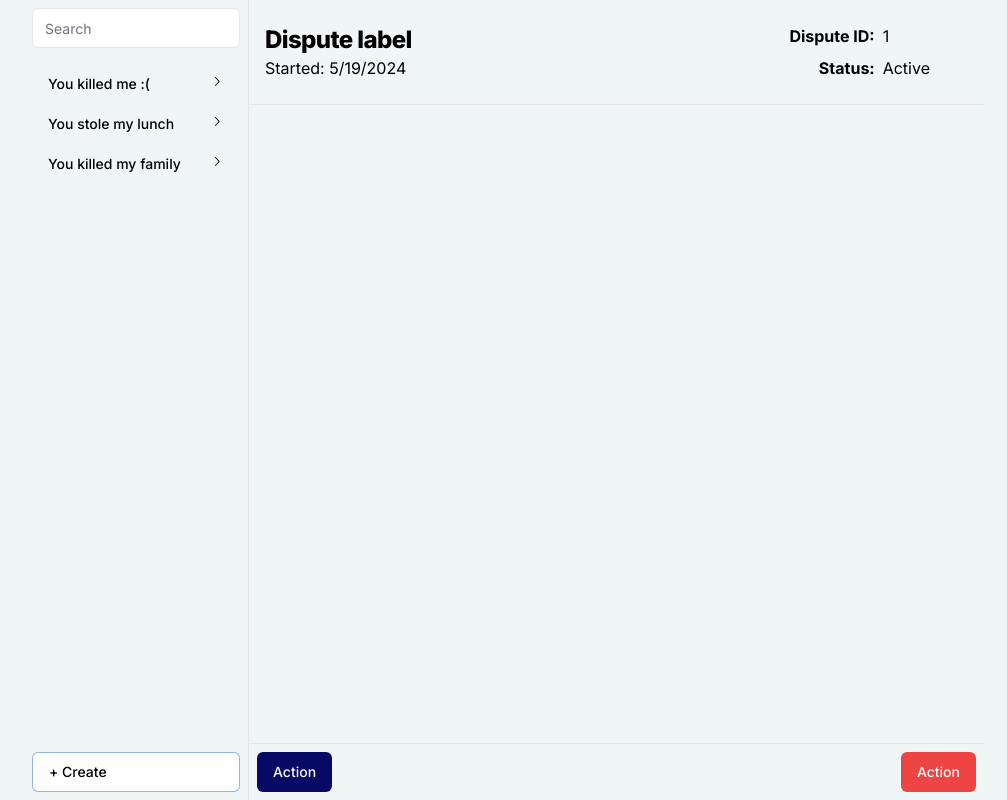
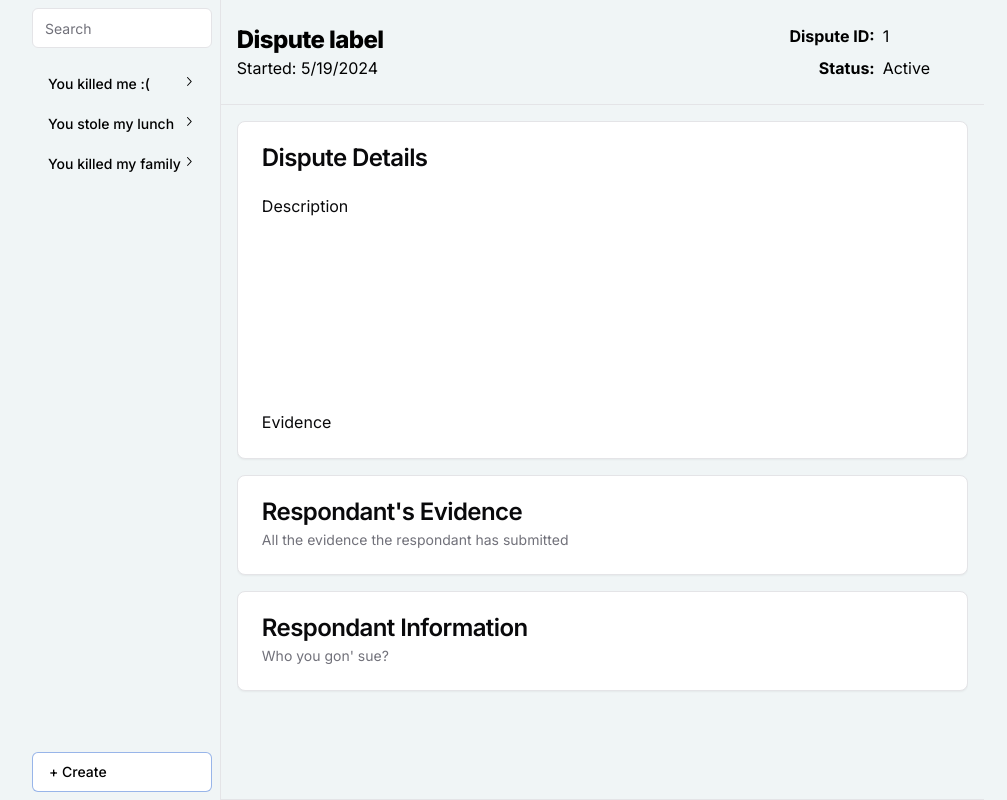
Before and after one commit to COS301-SE-2024/Dispute-Resolution-Engine, a Next.js app in the folder frontend/: page /disputes/1 in a window 1280 px wide. Shown: the whole page, without its empty margins (136-1143 px from the left). Built offline with nearby package versions, Linux system fonts and the light colour scheme.

Commit message:
feat: Add demo content for dispute page

```diff
--- a/frontend/package.json
+++ b/frontend/package.json
@@ -14,6 +14,7 @@
     "@hookform/resolvers": "^3.4.2",
     "@radix-ui/react-icons": "^1.3.0",
     "@radix-ui/react-label": "^2.0.2",
+    "@radix-ui/react-scroll-area": "^1.0.5",
     "@radix-ui/react-separator": "^1.0.3",
     "@radix-ui/react-slot": "^1.0.2",
     "@radix-ui/react-tabs": "^1.0.4",
--- a/frontend/src/app/disputes/[id]/page.tsx
+++ b/frontend/src/app/disputes/[id]/page.tsx
@@ -1,4 +1,6 @@
 import { Button } from "@/components/ui/button";
+import { Card, CardContent, CardDescription, CardHeader, CardTitle } from "@/components/ui/card";
+import { ScrollArea } from "@/components/ui/scroll-area";
 import { Separator } from "@/components/ui/separator";
 import { Metadata } from "next";
 
@@ -46,12 +48,42 @@ export default function DisputePage({ params }: Props) {
     <div className="grow overflow-y-auto flex flex-col">
       <DisputeHeader id={params.id} label="Dispute label" startDate={new Date()} status="Active" />
       <Separator />
-      <main className="grow overflow-y-auto p-2"></main>
+      <ScrollArea className="grow overflow-y-auto p-4">
+        <Card className="mb-4">
+          <CardHeader>
+            <CardTitle>Dispute Details</CardTitle>
+          </CardHeader>
+          <CardContent>
+            <h4>Description</h4>
+            <p className="text-sm text-white/70 mt-4">
+              Lorem ipsum dolor sit amet, consectetur adipiscing elit. Nulla pretium, erat non
+              iaculis placerat, sem elit aliquet felis, aliquet vehicula ex nunc quis enim. Morbi
+              vitae eros ac leo rutrum consectetur. Donec condimentum lobortis ultricies. Donec quam
+              mauris, viverra eget lacinia quis, vehicula eu orci. Nunc iaculis iaculis rhoncus.
+              Pellentesque blandit enim non elit tincidunt fringilla. Sed eu iaculis libero. Ut nunc
+              libero, luctus non dapibus ac, vehicula sed sapien. Donec leo diam, posuere ac dui
+              sed, consequat condimentum velit. Aliquam felis sem, iaculis nec consequat eget,
+              tincidunt vel justo. Nam id turpis sed neque elementum dictum. Nulla eleifend nibh
+              dolor, ac tempus ligula eleifend vitae. Vestibulum dapibus ac libero sit amet aliquam.
+              Pellentesque laoreet dolor a orci tristique egestas.
+            </p>
+            <h4 className="mt-4">Evidence</h4>
+          </CardContent>
+        </Card>
+        <Card className="mb-4">
+          <CardHeader>
+            <CardTitle>Respondant&apos;s Evidence</CardTitle>
+            <CardDescription>All the evidence the respondant has submitted</CardDescription>
+          </CardHeader>
+        </Card>
+        <Card className="mb-4">
+          <CardHeader>
+            <CardTitle>Respondant Information</CardTitle>
+            <CardDescription>Who you gon&apos; sue?</CardDescription>
+          </CardHeader>
+        </Card>
+      </ScrollArea>
       <Separator />
-      <footer className="p-2 flex justify-between">
-        <Button>Action</Button>
-        <Button variant="destructive">Action</Button>
-      </footer>
     </div>
   );
 }
--- a/frontend/src/app/disputes/create/page.tsx
+++ b/frontend/src/app/disputes/create/page.tsx
@@ -1,5 +1,6 @@
 "use client";
 
+import { Button } from "@/components/ui/button";
 import { Input } from "@/components/ui/input";
 import { Label } from "@/components/ui/label";
 import { Separator } from "@/components/ui/separator";
@@ -33,6 +34,10 @@ export default function CreateDispute() {
           <Input placeholder="Evidence" type="file" />
         </div>
       </main>
+      <footer className="p-2 flex justify-between">
+        <Button>Action</Button>
+        <Button variant="destructive">Action</Button>
+      </footer>
     </div>
   );
 }
--- /dev/null
+++ b/frontend/src/components/ui/scroll-area.tsx
@@ -0,0 +1,48 @@
+"use client"
+
+import * as React from "react"
+import * as ScrollAreaPrimitive from "@radix-ui/react-scroll-area"
+
+import { cn } from "@/lib/utils"
+
+const ScrollArea = React.forwardRef<
+  React.ElementRef<typeof ScrollAreaPrimitive.Root>,
+  React.ComponentPropsWithoutRef<typeof ScrollAreaPrimitive.Root>
+>(({ className, children, ...props }, ref) => (
+  <ScrollAreaPrimitive.Root
+    ref={ref}
+    className={cn("relative overflow-hidden", className)}
+    {...props}
+  >
+    <ScrollAreaPrimitive.Viewport className="h-full w-full rounded-[inherit]">
+      {children}
+    </ScrollAreaPrimitive.Viewport>
+    <ScrollBar />
+    <ScrollAreaPrimitive.Corner />
+  </ScrollAreaPrimitive.Root>
+))
+ScrollArea.displayName = ScrollAreaPrimitive.Root.displayName
+
+const ScrollBar = React.forwardRef<
+  React.ElementRef<typeof ScrollAreaPrimitive.ScrollAreaScrollbar>,
+  React.ComponentPropsWithoutRef<typeof ScrollAreaPrimitive.ScrollAreaScrollbar>
+>(({ className, orientation = "vertical", ...props }, ref) => (
+  <ScrollAreaPrimitive.ScrollAreaScrollbar
+    ref={ref}
+    orientation={orientation}
+    className={cn(
+      "flex touch-none select-none transition-colors",
+      orientation === "vertical" &&
+        "h-full w-2.5 border-l border-l-transparent p-[1px]",
+      orientation === "horizontal" &&
+        "h-2.5 flex-col border-t border-t-transparent p-[1px]",
+      className
+    )}
+    {...props}
+  >
+    <ScrollAreaPrimitive.ScrollAreaThumb className="relative flex-1 rounded-full bg-zinc-200 dark:bg-zinc-800" />
+  </ScrollAreaPrimitive.ScrollAreaScrollbar>
+))
+ScrollBar.displayName = ScrollAreaPrimitive.ScrollAreaScrollbar.displayName
+
+export { ScrollArea, ScrollBar }
```
Also changed, not shown: 1 other file (tests, documents, lock files or other folders).
